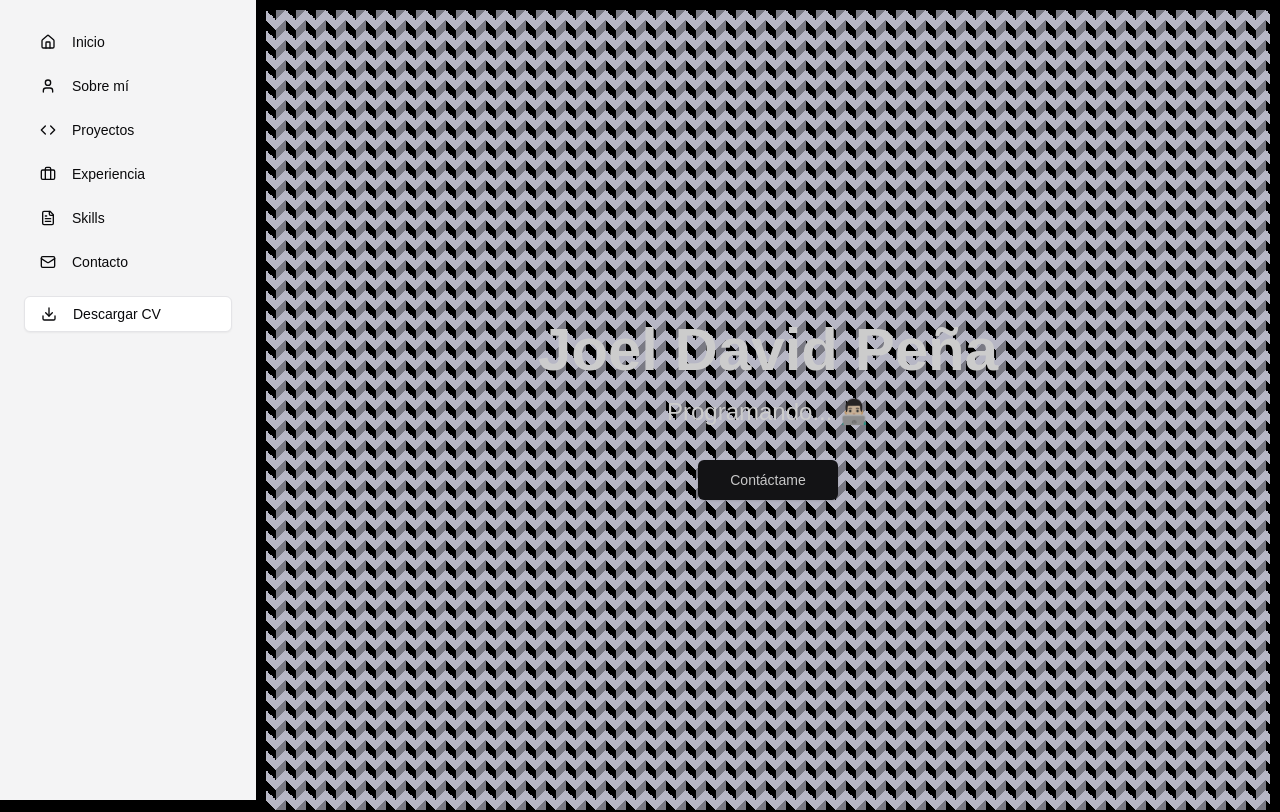
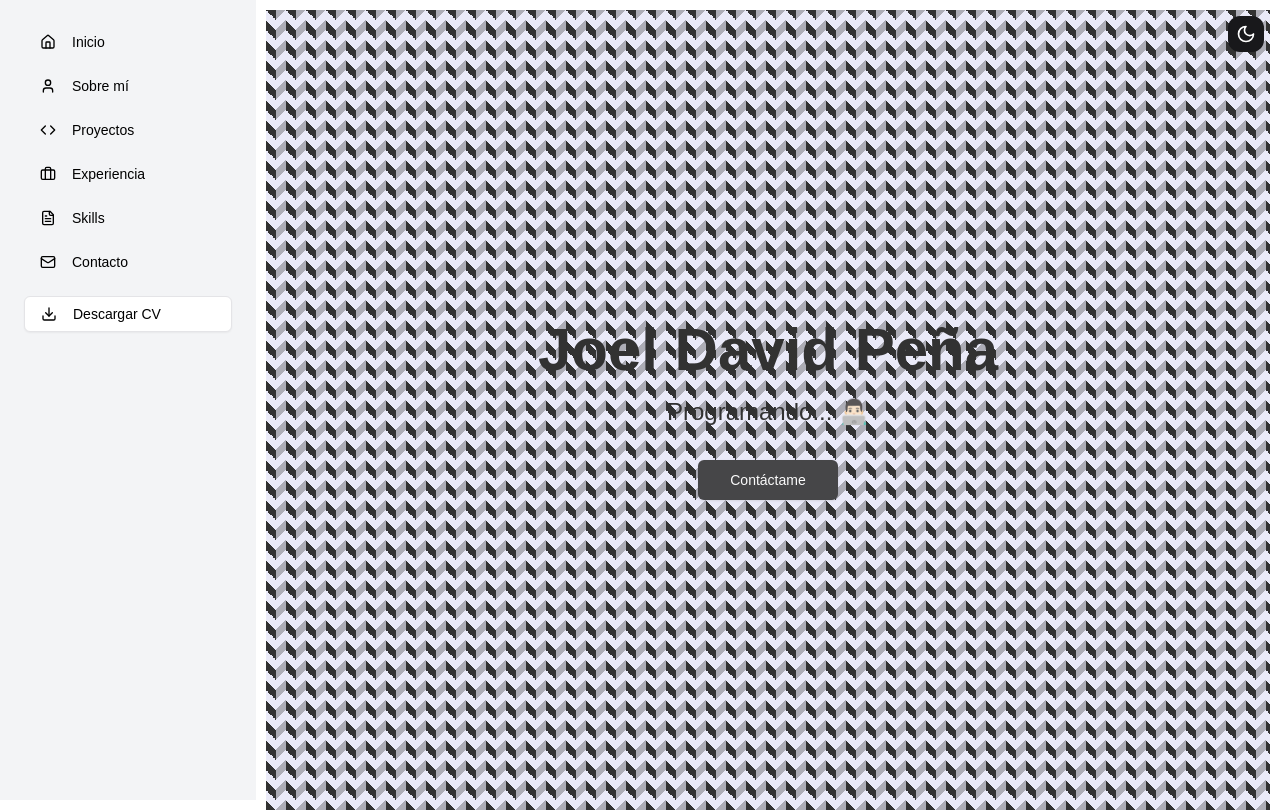
Before and after one commit to Joel190321/Portafolio, a Next.js app: page / in a window 1280 px wide. Shown: the top 812 px of the page. Built offline with nearby package versions, Linux system fonts and the light colour scheme.

Commit message:
Actualizacion

```diff
--- a/app/layout.js
+++ b/app/layout.js
@@ -1,29 +1,20 @@
-import localFont from "next/font/local";
-import "./globals.css";
+'use client';
 
-const geistSans = localFont({
-  src: "./fonts/GeistVF.woff",
-  variable: "--font-geist-sans",
-  weight: "100 900",
-});
-const geistMono = localFont({
-  src: "./fonts/GeistMonoVF.woff",
-  variable: "--font-geist-mono",
-  weight: "100 900",
-});
-
-export const metadata = {
-  title: "Joel dev",
-  description: "Portafolio de Joel",
-};
+import './globals.css';
+import { ThemeProvider } from 'next-themes';
 
 export default function RootLayout({ children }) {
   return (
     <html lang="en">
-      <body
-        className={`${geistSans.variable} ${geistMono.variable} antialiased`}
-      >
-        {children}
+      <body>
+        {/* Configura ThemeProvider */}
+        <ThemeProvider
+          attribute="class"
+          defaultTheme="system" // Usa el tema predeterminado del sistema
+          enableSystem // Habilita el soporte para el tema del sistema
+        >
+          {children}
+        </ThemeProvider>
       </body>
     </html>
   );
--- a/app/page.js
+++ b/app/page.js
@@ -3,20 +3,27 @@ import Image from 'next/image'
 import { Button } from "@/components/ui/button"
 import { Card, CardContent, CardDescription, CardHeader, CardTitle } from "@/components/ui/card"
 import { Badge } from "@/components/ui/badge"
-import { Code, Home, User, Briefcase, Mail, Github, Linkedin, FileText, Coffee, Book, Lightbulb,Download } from 'lucide-react'
-import { useState } from 'react'
+import { Code, Home, User, Briefcase, Mail, Github, Linkedin, FileText, Coffee, Book, Lightbulb,Download, Sun,Moon } from 'lucide-react'
+import { useState, useEffect} from 'react'
 import { Input } from "@/components/ui/input"
 import { useToast } from "@/hooks/use-toast"
 import { Textarea } from '@/components/ui/textarea'
+import { useTheme } from 'next-themes'
+
 
 export default function Portfolio() {
   const [formData, setFormData] = useState({ name: '', email: '', message: '' });
   const [isSubmitting, setIsSubmitting] = useState(false);
   const [isMenuOpen, setIsMenuOpen] = useState(false);
+  const { theme, setTheme } = useTheme();
+  const [mounted, setMounted] = useState(false);
 
   const toggleMenu = () => setIsMenuOpen(!isMenuOpen);
 
   const { toast } = useToast();
+  useEffect(() => {
+    setMounted(true);
+  }, []);
 
   const handleInputChange = (e) => {
     const { name, value } = e.target;
@@ -68,16 +75,22 @@ export default function Portfolio() {
     }
   };
   return (
-    <div className="flex bg-black">
+    <div className={`flex ${theme === 'dark' ? 'bg-gray-900 text-white' : 'bg-white text-black'}`}>
        <button
         onClick={toggleMenu}
-        className="lg:hidden fixed top-4 left-4 z-50 bg-primary  rounded-xl text-white">
+        className="lg:hidden fixed top-4 left-4 z-50 bg-gray-900 p-2  rounded-xl text-white">
         {/* Icono de hamburguesa */}
         {isMenuOpen ? 'X' : '☰'}
       </button>
+      <button
+        onClick={() => setTheme(theme === 'dark' ? 'light' : 'dark')}
+        className="fixed top-4 right-4 z-50 bg-primary rounded-xl text-white p-2"
+      >
+        {mounted && (theme === 'dark' ? <Sun className="h-5 w-5" /> : <Moon className="h-5 w-5" />)}
+      </button>
       {/* Menú vertical */}
-      <aside className={`w-64 h-screen bg-muted p-6 fixed left-0 top-0 overflow-y-auto  transition-transform transform ${isMenuOpen ? 'translate-x-0 bg-black z-10' : '-translate-x-full bg-black'} lg:translate-x-0 lg:block`}>
-        <nav className="space-y-2">
+      <aside className={`w-64 h-screen ${theme === 'dark' ? 'bg-gray-900 z-10' : 'bg-gray-100  z-10'} p-6 fixed left-0 top-0 overflow-y-auto transition-transform transform ${isMenuOpen ? 'translate-x-0' : '-translate-x-full'} lg:translate-x-0 lg:block`}>
+        <nav className="space-y-2 ">
           <Button variant="ghost" className="w-full justify-start" asChild>
             <a href="#home">
               <Home className="mr-2 h-4 w-4" />
@@ -128,7 +141,7 @@ export default function Portfolio() {
       {/* Contenido principal */}
       <main className="flex-1 p-[10px]  lg:ml-64  overflow-auto">
         {/* Hero Section */}
-        <section id="home" className="min-h-screen flex items-center justify-center bg-gradient-to-r  bg-hero text-white">
+        <section id="home" className="min-h-screen flex items-center justify-center bg-gradient-to-r  bg-hero text-black">
           <div className="text-center">
             <h1 className="text-6xl font-bold mb-4">Joel David Peña</h1>
             <p className="text-2xl mb-8">Programando... 👨🏻‍💻</p>
--- a/package.json
+++ b/package.json
@@ -16,6 +16,7 @@
     "clsx": "^2.1.1",
     "lucide-react": "^0.454.0",
     "next": "15.0.2",
+    "next-themes": "^0.4.3",
     "nodemailer": "^6.9.16",
     "react": "18.2.0",
     "react-dom": "18.2.0",
```
Also changed, not shown: 1 other file (tests, documents, lock files or other folders).
